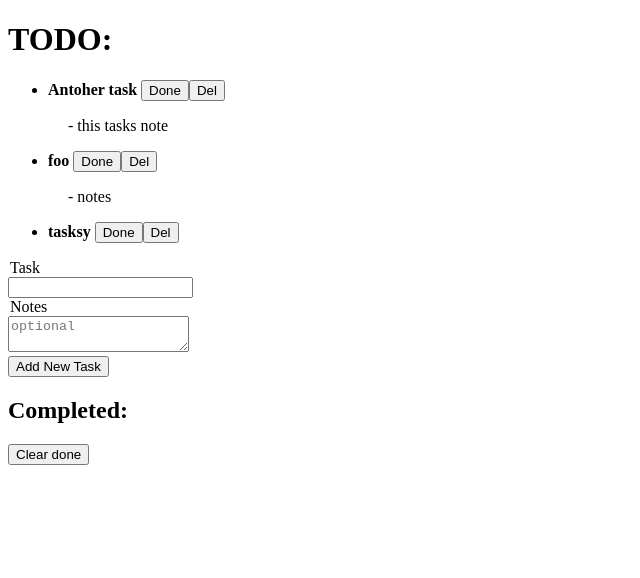
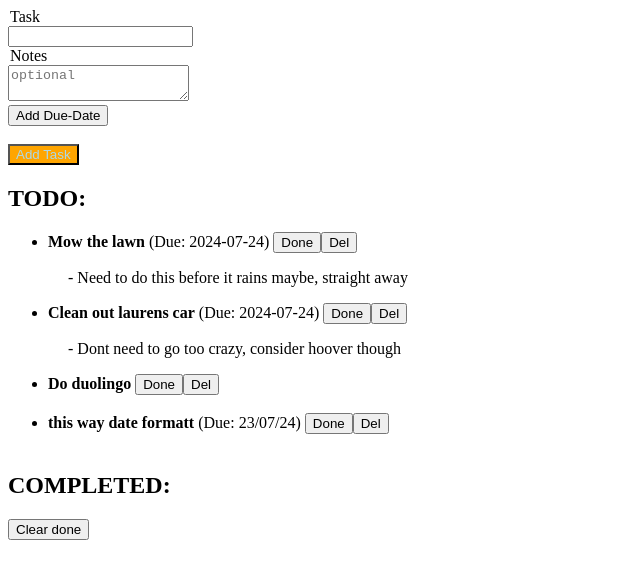
Before and after one commit to Lebussy/to-do-react, a React (Vite) app: page / in a window 1280 px wide. Shown: the top 578 px of the page, without its empty margins (0-640 px from the left). Built offline with nearby package versions, Linux system fonts and the light colour scheme; data requests are answered from the project's data file.

Commit message:
Added button to toggle the due date display. Formatted the task display and the date prop

```diff
--- a/db.json
+++ b/db.json
@@ -1,27 +1,36 @@
 {
   "tasks": [
     {
-      "id": "4f64",
-      "task": "Antoher task",
+      "id": "4e63",
+      "task": "Mow the lawn",
+      "note": "Need to do this before it rains maybe, straight away",
       "done": false,
       "position": 1,
-      "note": "this tasks note\n"
+      "due": "2024-07-24"
     },
     {
-      "id": "f906",
-      "task": "foo",
-      "note": "notes",
+      "id": "e62e",
+      "task": "Clean out laurens car",
+      "note": "Dont need to go too crazy, consider hoover though",
       "done": false,
       "position": 2,
+      "due": "2024-07-24"
+    },
+    {
+      "id": "6d4b",
+      "task": "Do duolingo",
+      "note": null,
+      "done": false,
+      "position": 3,
       "due": null
     },
     {
-      "id": "3775",
-      "task": "tasksy",
+      "id": "b314",
+      "task": "this way date formatt",
       "note": null,
       "done": false,
-      "position": 3,
-      "due": "2024-07-27"
+      "position": 4,
+      "due": "23/07/24"
     }
   ]
 }
--- a/src/App.jsx
+++ b/src/App.jsx
@@ -25,11 +25,15 @@ const App = () => {
   // State for showing due date field
   const [showDueDateInput, setShowDueDateInput] = useState(false)
 
+  // For toggling if the due date input is shown
+  const toggleShowDueDateInput = (event) => {
+    event.preventDefault()
+    setShowDueDateInput(!showDueDateInput)
+  }
 
   // For controlling the due date input
   const handleDateChange = (event) => {
     setDueDate(event.target.value)
-    console.log(event.target.value)
   }
 
   // Method for controlling the note input of the new task
@@ -49,6 +53,18 @@ const App = () => {
     })
   }, [])
 
+  // Method for formatting the date into dd/mm/yy
+  const formatDate = (dateString) => {
+    const date = new Date(dateString)
+
+    const day = String(date.getDate()).padStart(2, '0');
+    const month = String(date.getMonth() + 1).padStart(2, '0'); // Months are zero-based
+    const year = String(date.getFullYear()).slice(-2); // Get the last 2 digits of the year
+
+    const formattedDate = `${day}/${month}/${year}`
+    return formattedDate
+  }
+
   // Method for adding a new task to the database
   const addTask = (event) => {
     event.preventDefault()
@@ -57,22 +73,23 @@ const App = () => {
       note: newNoteInput === "" ? null : newNoteInput,
       done: false,
       position: getNextTaskPosition(),
-      due: dueDate === "" ? null : dueDate
+      due: dueDate === "" ? null : formatDate(dueDate)
     }
 
     tasksService.create(newTaskObj)
       .then(addedTask => {
-        console.log("Added task", addedTask)
         setTasksData(tasksData.concat(addedTask))
       })
     setNewTaskInput("")
     setNewNoteInput("")
     setDueDate("")
+    setShowDueDateInput(false)
   }
 
   // Method for getting the next available task-position
   const getNextTaskPosition = () => {
-    return Math.max(...tasksData.map(task => task.position)) + 1
+    const currentHighest = Math.max(...tasksData.map(task => task.position))
+    return currentHighest > 0 ? currentHighest + 1 : 1
   }
 
   // Method for deleting a task from the database
@@ -124,11 +141,7 @@ const App = () => {
   return (
     <>
     <Notification notification={notification}/>
-    <h1>TODO:</h1>
-      <TasksDisplay tasks={tasksData.filter(task => !task.done)}
-        deleteTask={deleteTask}
-        toggleDone={toggleDone}/>
-      <TaskField
+    <TaskField
         addTask={addTask}
         newTaskInput={newTaskInput}
         handleTaskInputChange={handleTaskInputChange}
@@ -137,8 +150,13 @@ const App = () => {
         dueDate={dueDate}
         handleDateChange={handleDateChange}
         showDueDateInput={showDueDateInput}
+        toggleShowDueDateInput={toggleShowDueDateInput}
       />
-    <h2>Completed:</h2>
+    <h2>TODO:</h2>
+      <TasksDisplay tasks={tasksData.filter(task => !task.done)}
+        deleteTask={deleteTask}
+        toggleDone={toggleDone}/>
+    <h2>COMPLETED:</h2>
     <button onClick={clearDone}>Clear done</button>
     <TasksDisplay tasks={tasksData.filter(task => task.done)}
         deleteTask={deleteTask}
--- a/src/components/DateInput.jsx
+++ b/src/components/DateInput.jsx
@@ -5,7 +5,7 @@ const DateInput = ({showDueDateInput, dueDate, handleDateChange}) => {
   return (
     <div>
       <legend>Due</legend>
-      <input type="date" value={dueDate} onChange={handleDateChange}/>
+      <input type="date" value={dueDate} onChange={handleDateChange} required={true}/>
     </div>
   )
 }
--- a/src/components/Task.jsx
+++ b/src/components/Task.jsx
@@ -1,10 +1,12 @@
 import TaskNote from './TaskNote'
-const Task = ({task:{task, id, done, note}, deleteTask, toggleDone}) => {
+const Task = ({task:{task, id, done, note, due}, deleteTask, toggleDone}) => {
+
     return (
         <div>
-            <li style={{ fontWeight: 'bold' }}>{task + " "}
-                <button onClick={() => toggleDone(id)}>{done ? "Undo" : "Done"}</button>
-                <button onClick={() => deleteTask(id)}>Del</button>
+            <li>
+              <b>{task}</b>{` ${due? `(Due: ${due}) ` : ""}`}
+              <button onClick={() => toggleDone(id)}>{done ? "Undo" : "Done"}</button>
+              <button onClick={() => deleteTask(id)}>Del</button>
             </li>
             <TaskNote note={note}/>
         </div>
--- a/src/components/TaskField.jsx
+++ b/src/components/TaskField.jsx
@@ -1,5 +1,5 @@
 import DateInput from './DateInput'
-const TaskField = ({addTask, handleTaskInputChange, newTaskInput, newNoteInput, handleNoteInputChange, dueDate, handleDateChange, showDueDateInput}) => {
+const TaskField = ({addTask, handleTaskInputChange, newTaskInput, newNoteInput, handleNoteInputChange, dueDate, handleDateChange, showDueDateInput, toggleShowDueDateInput}) => {
     return (
         <form onSubmit={addTask}>
             <div>
@@ -10,8 +10,14 @@ const TaskField = ({addTask, handleTaskInputChange, newTaskInput, newNoteInput,
                 <legend>Notes</legend>
                 <textarea placeholder="optional" value={newNoteInput} onChange={handleNoteInputChange}/>
             </div>
-            <DateInput dueDate={dueDate} handleDateChange={handleDateChange} showDueDateInput={showDueDateInput}/>
-            <button type="submit">Add New Task</button>
+            <div>
+              <button onClick={toggleShowDueDateInput}>{showDueDateInput? "Remove Due-Date" : "Add Due-Date"}</button>
+              <DateInput dueDate={dueDate} handleDateChange={handleDateChange} showDueDateInput={showDueDateInput}/>
+            </div>
+            <div>
+              <br></br>
+              <button type="submit" style={{color: "lightblue", backgroundColor: "orange"}}>Add Task</button>
+            </div>
         </form>
     )
 }
--- a/src/components/TaskNote.jsx
+++ b/src/components/TaskNote.jsx
@@ -1,6 +1,6 @@
 const TaskNote = ({note}) => {
     if (!note) {
-        return null
+        return <br/>
     }
     return (
         <>
```
